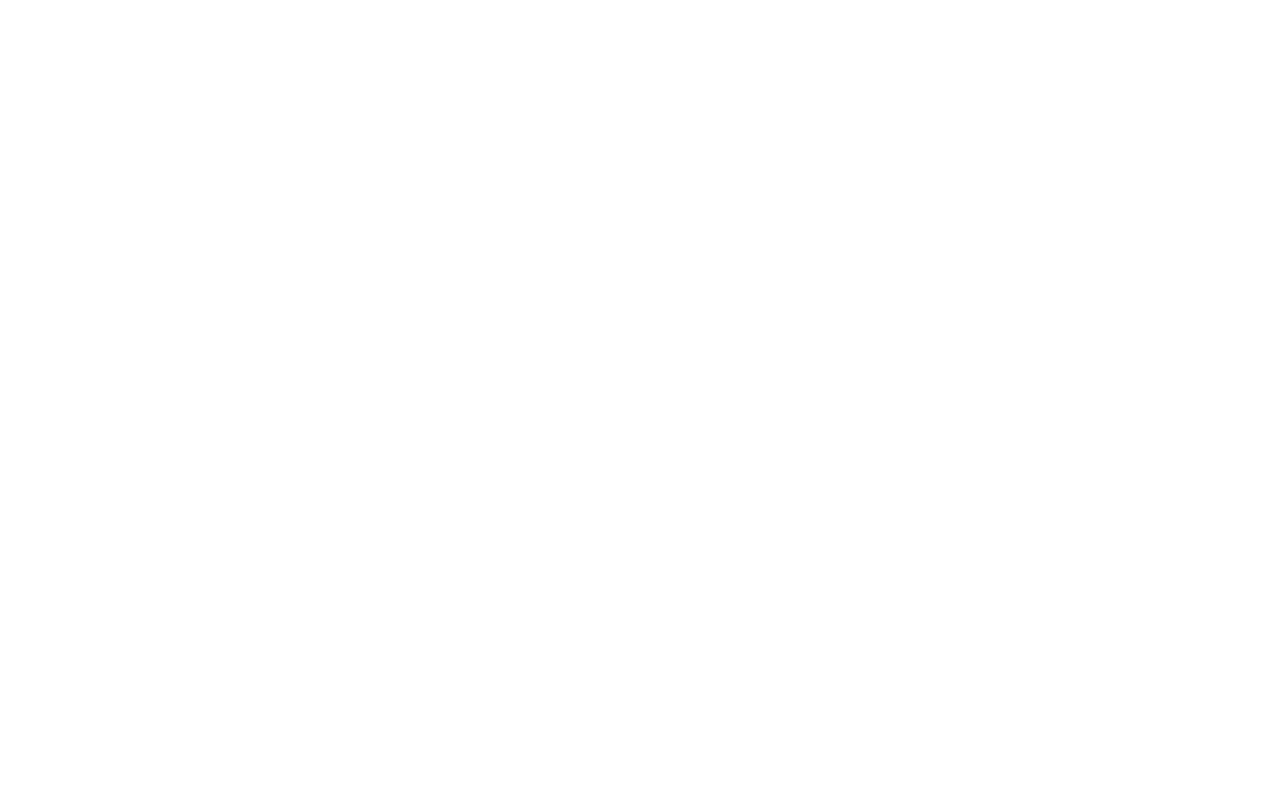
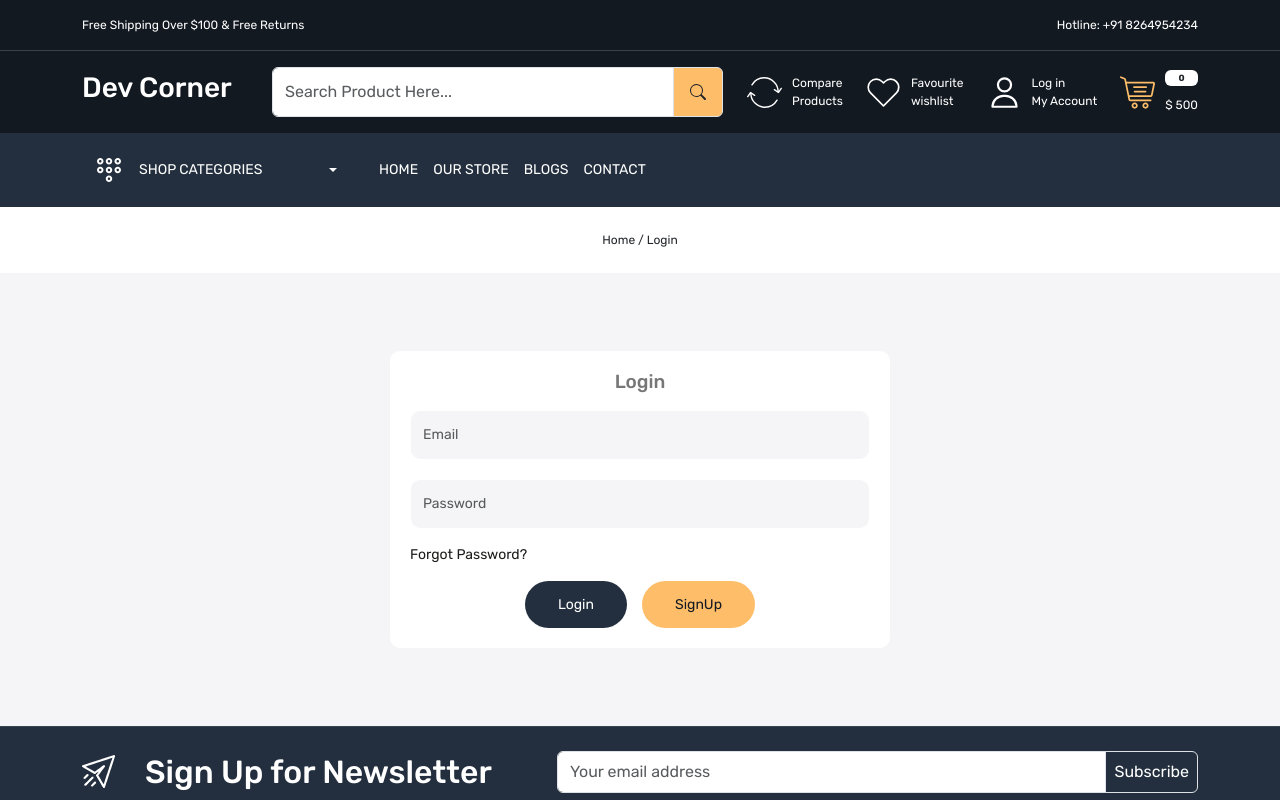
Before and after one commit to nxhawk/mern-ecommerce, a React (Create React App) app in the folder frontend/: page /login in a window 1280 px wide. Before the commit this address had no page. Shown: the top 800 px of the page. Built offline with nearby package versions, Linux system fonts and the light colour scheme.

Commit message:
forgot password page

```diff
--- a/frontend/src/App.css
+++ b/frontend/src/App.css
@@ -561,3 +561,45 @@ footer .input-group-text{
   border-top: 1px solid rgba(0, 0, 0, 0.1);
 }
 /* Compare product end */
+
+
+
+/* auth card */
+.auth-card{
+  padding: 20px;
+  background-color: white;
+  width: 500px;
+  margin: 30px auto;
+  border-radius: 10px;
+}
+.auth-card h3{
+  font-size: 19px;
+  font-weight: 500;
+  color: var(--color-777777);
+}
+.auth-card p{
+  font-size: 13px;
+  color: var(--color-777777);
+}
+.auth-card .form-control{
+  height: 50px;
+  background-color: var(--color-f5f5f7);
+  color: var(--color-131921);
+  font-size: 14px;
+  border-radius: 10px;
+  border-color: transparent;
+}
+.auth-card a{
+  font-size: 14px;
+  font-weight: 400;
+  color: var(--color-1c1c1b);
+}
+.auth-card .signup{
+  background-color: var(--color-febd69);
+  color: var(--color-131921);
+}
+.auth-card .signup:hover{
+  background-color: var(--color-131921);
+  color: white;
+}
+/* auth card end */
--- a/frontend/src/App.js
+++ b/frontend/src/App.js
@@ -9,6 +9,8 @@ import OurStore from './pages/OurStore';
 import Blog from './pages/Blog';
 import CompareProduct from './pages/CompareProduct';
 import Wishlist from './pages/Wishlist';
+import Login from './pages/Login';
+import ForgotPassword from './pages/ForgotPassword';
 
 function App() {
   return (
@@ -23,6 +25,8 @@ function App() {
             <Route path="blogs" element={<Blog />} />
             <Route path="compare-product" element={<CompareProduct />} />
             <Route path="wishlist" element={<Wishlist />} />
+            <Route path="login" element={<Login />} />
+            <Route path="forgot-password" element={<ForgotPassword />} />
           </Route>
         </Routes>
       </BrowserRouter>
--- /dev/null
+++ b/frontend/src/pages/ForgotPassword.js
@@ -0,0 +1,41 @@
+import React from 'react'
+import Meta from '../components/Meta'
+import BreadCrumb from '../components/BreadCrumb'
+import { Link } from 'react-router-dom'
+
+const ForgotPassword = () => {
+  return (
+    <>
+      <Meta title='Forgot Password' />
+      <BreadCrumb title='Forgot Password' />
+
+      <div className='login-wrapper py-5 home-wrapper-2'>
+        <div className='container-xl'>
+          <div className='row'>
+            <div className='col-12'>
+              <div className='auth-card'>
+                <h3 className='text-center mb-3'>Reset Your Password</h3>
+                <p className='text-center mt-2 mb-3'>
+                  We will send you an email to reset your password
+                </p>
+                <form action='' className='d-flex flex-column gap-15'>
+                  <div>
+                    <input type='email' name='email' placeholder='Email' className='form-control' />
+                  </div>
+                  <div>
+                    <div className='mt-3 d-flex justify-content-center align-items-center flex-column gap-15'>
+                      <button className='button border-0' type='submit'>Submit</button>
+                      <Link to='/login'>Cancel</Link>
+                    </div>
+                  </div>
+                </form>
+              </div>
+            </div>
+          </div>
+        </div>
+      </div>
+    </>
+  )
+}
+
+export default ForgotPassword
--- /dev/null
+++ b/frontend/src/pages/Login.js
@@ -0,0 +1,41 @@
+import React from 'react'
+import Meta from '../components/Meta'
+import BreadCrumb from '../components/BreadCrumb'
+import { Link } from 'react-router-dom'
+
+const Login = () => {
+  return (
+    <>
+      <Meta title='Login' />
+      <BreadCrumb title='Login' />
+      <div className='login-wrapper py-5 home-wrapper-2'>
+        <div className='container-xl'>
+          <div className='row'>
+            <div className='col-12'>
+              <div className='auth-card'>
+                <h3 className='text-center mb-3'>Login</h3>
+                <form action='' className='d-flex flex-column gap-15'>
+                  <div>
+                    <input type='email' name='email' placeholder='Email' className='form-control' />
+                  </div>
+                  <div className='mt-1'>
+                    <input type='password' name='password' placeholder='Password' className='form-control' />
+                  </div>
+                  <div>
+                    <Link to='/forgot-password'>Forgot Password?</Link>
+                    <div className='mt-3 d-flex justify-content-center align-items-center gap-15'>
+                      <button className='button border-0'>Login</button>
+                      <Link to='/sign-up' className='button signup'>SignUp</Link>
+                    </div>
+                  </div>
+                </form>
+              </div>
+            </div>
+          </div>
+        </div>
+      </div>
+    </>
+  )
+}
+
+export default Login
```
Also changed, not shown: frontend/src/pages/Signup.js (added, +9 -0 lines).
